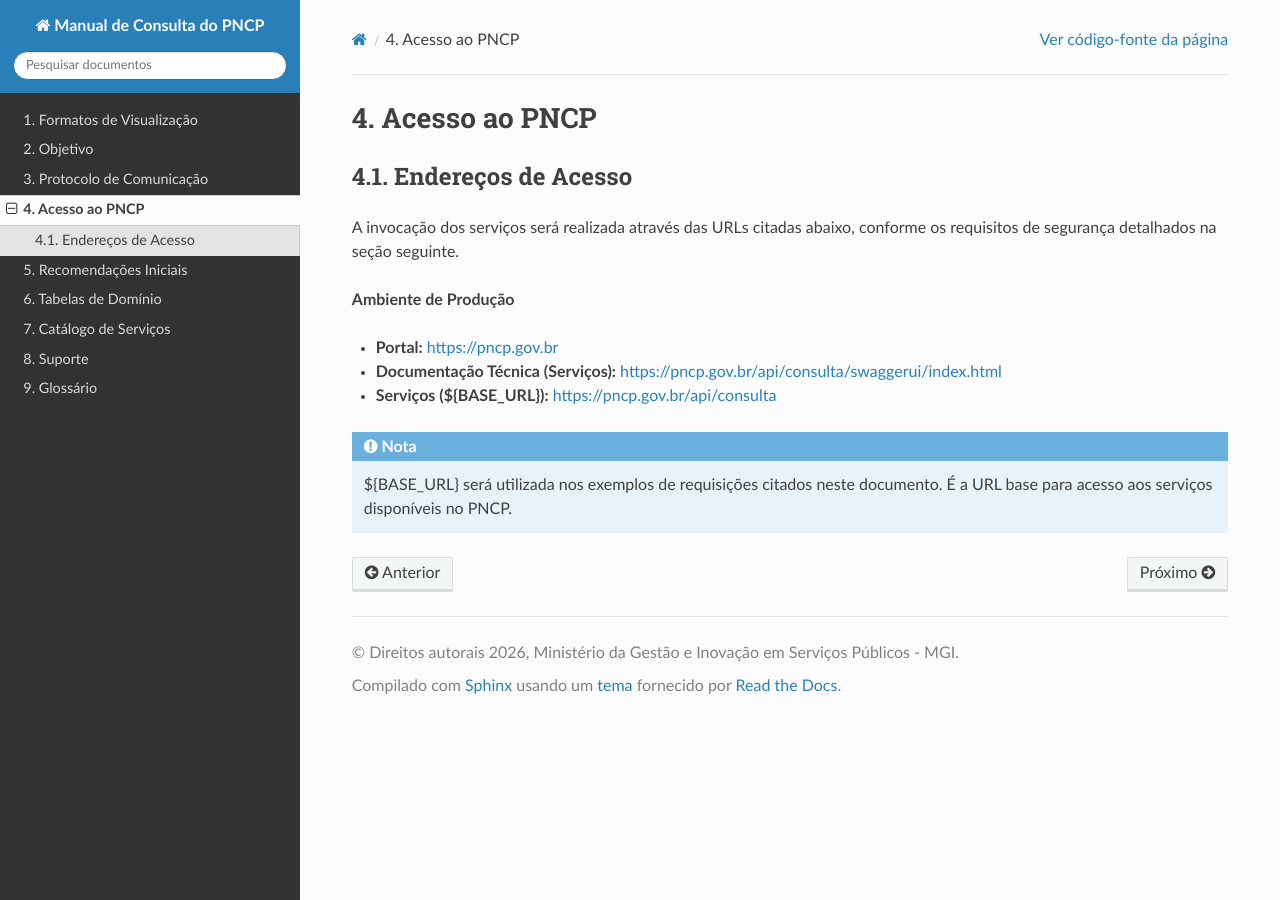
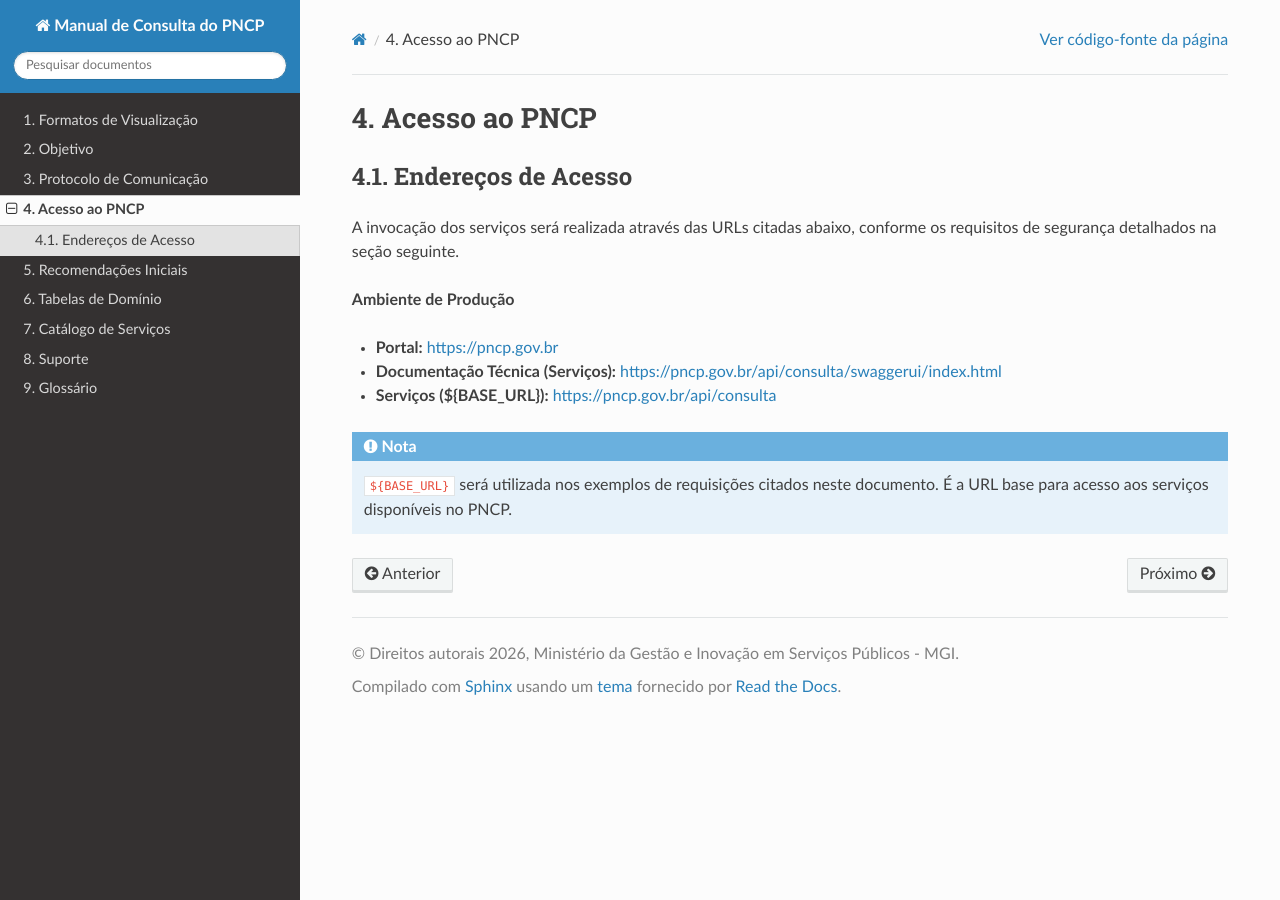
Before and after one commit to sofiaestrelab/Manual-de-Consulta-do-PNCP, a Sphinx documentation site: the page built from docs/source/acesso_ao_pncp/index.rst, in a window 1280 px wide. Built offline with Sphinx 7.4.7 and the Read the Docs theme 3.1.0, drawn with Linux system fonts in a browser that asks for light colours; pages that are not in the unit, such as notebooks, are missing from menus.

```diff
--- a/docs/source/acesso_ao_pncp/index.rst
+++ b/docs/source/acesso_ao_pncp/index.rst
@@ -13,5 +13,5 @@ A invocação dos serviços será realizada através das URLs citadas abaixo, co
 - **Serviços (${BASE_URL}):** https://pncp.gov.br/api/consulta
 
 .. note::
-   ${BASE_URL} será utilizada nos exemplos de requisições citados neste documento.
+   ``${BASE_URL}`` será utilizada nos exemplos de requisições citados neste documento.
    É a URL base para acesso aos serviços disponíveis no PNCP.
```
